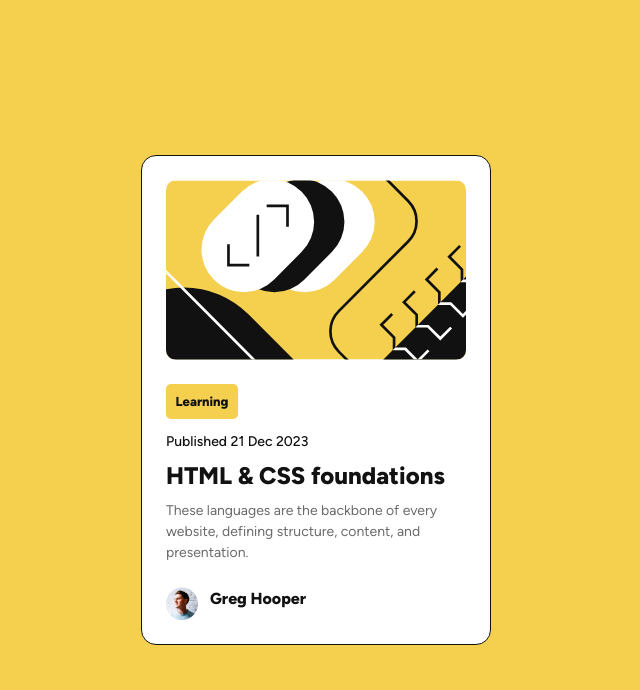
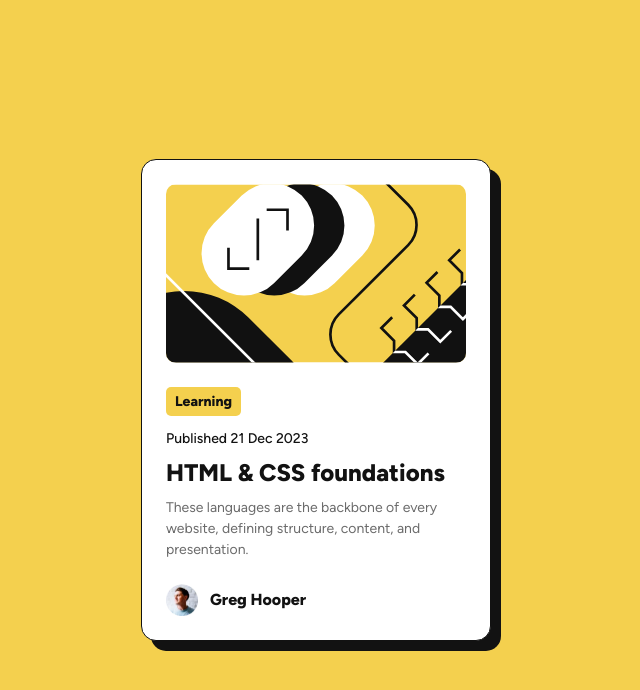
Before and after one commit to redhatwitch/Frontend-mentor, a plain HTML site: page blog-preview-card-main/index.html in a window 1280 px wide. Shown: the whole page, without its empty margins (324-964 px from the left). Drawn offline with Linux system fonts and the light colour scheme.

Commit message:
adding title hover and finishing

```diff
--- a/blog-preview-card-main/style.css
+++ b/blog-preview-card-main/style.css
@@ -8,6 +8,10 @@
 
     --fw-normal: 500;
     --fw-bold: 800;
+
+    --fs-main: 16px;
+    --fs-medium: 14px;
+    --fs-title: 24px;
 
 }
 
@@ -74,7 +78,7 @@ body {
     place-items: center;
     min-height: 100vh;
     font-family: var(--ff-figtree);
-    font-size: 16px;
+    font-size: var(--fs-main);
     background-color: var(--clr-main);
     color: var(--clr-gray-950);
 }
@@ -88,21 +92,23 @@ body {
     background-color: var(--clr-white);
     border: 1px solid var(--clr-gray-950);
     border-radius: 15px;
-
+    box-shadow: 10px 10px;
+    cursor: pointer;
 }
 
 .content {
     display: grid;
     gap: 12px
+
 }
 
 #label {
     background-color: var(--clr-main);
     font-weight: var(--fw-bold);
-    padding: 8px;
+    padding: 4px;
     border-radius: 5px;
-    font-size: 13px;
-    width: 72px;
+    font-size: var(--fs-medium);
+    width: 75px;
     text-align: center;
 }
 
@@ -111,19 +117,19 @@ img {
 }
 
 #date {
-    font-size: 14px;
+    font-size: var(--fs-medium);
     font-weight: var(--fw-normal);
 }
 
 
 h1 {
-    font-size: 24px;
+    font-size: var(--fs-title);
     font-weight: var(--fw-bold);
 }
 
 #text {
     color: var(--clr-gray-500);
-    font-size: 14px;
+    font-size: var(--fs-medium);
 }
 
 .author {
@@ -139,6 +145,11 @@ h1 {
     /* border: 1px solid black; */
     display: flex;
     text-align: center;
-    font-size: 16px;
+    font-size: var(--fs-main);
+    line-height: 32px;
     font-weight: var(--fw-bold);
 }
+
+.content:hover > h1 {
+  color: var(--clr-main);
+}
```
